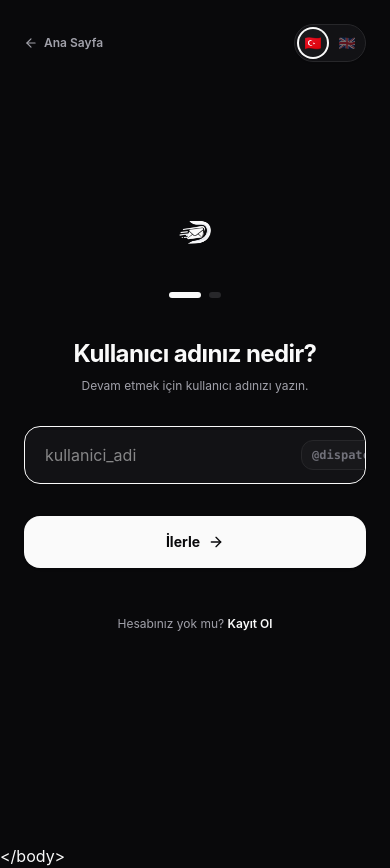
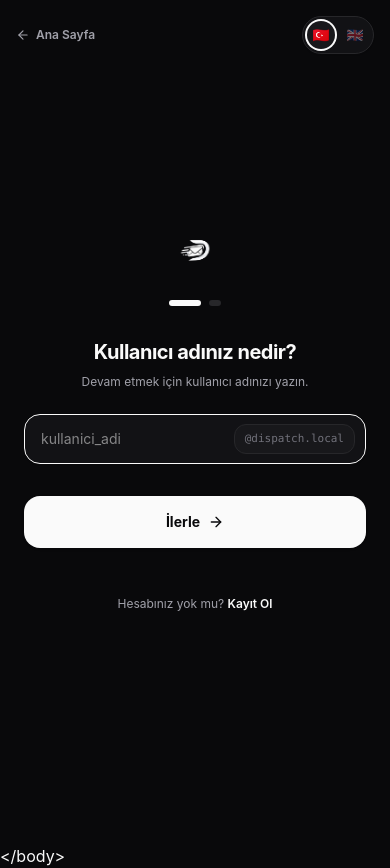
Before and after one commit to noirlang/dispatch, a React (Vite) app in the folder frontend/: page /login in a window 390 px wide. Built offline with nearby package versions, Linux system fonts and the light colour scheme; no server answers.

Commit message:
fix(auth): improve mobile responsive layout and fix email suffix truncation in login and register screens

```diff
--- a/frontend/src/views/Auth/Login.tsx
+++ b/frontend/src/views/Auth/Login.tsx
@@ -117,9 +117,9 @@ export default function Login() {
   }
 
   return (
-    <div className="h-screen w-screen flex flex-col items-center justify-center bg-[var(--bg-primary)] text-[var(--text-main)] p-6 relative select-none">
+    <div className="min-h-screen w-screen flex flex-col items-center justify-center bg-[var(--bg-primary)] text-[var(--text-main)] p-4 sm:p-6 relative select-none">
       {/* Top Header Actions */}
-      <div className="absolute top-6 left-6 right-6 flex items-center justify-between">
+      <div className="absolute top-4 sm:top-6 left-4 sm:left-6 right-4 sm:right-6 flex items-center justify-between">
         <Link
           to="/"
           className="flex items-center gap-1.5 text-xs text-[var(--text-muted)] hover:text-[var(--text-main)] font-semibold transition-colors"
@@ -152,12 +152,12 @@ export default function Login() {
       </div>
 
       {/* Brand Logo */}
-      <div className="flex items-center gap-2.5 mb-10">
-        <img src="/dispatch.png" alt="Dispatch" className="h-10 w-auto object-contain" />
+      <div className="flex items-center gap-2.5 mb-8 sm:mb-10">
+        <img src="/dispatch.png" alt="Dispatch" className="h-9 sm:h-10 w-auto object-contain" />
       </div>
 
       {/* Step Indicators */}
-      <div className="flex items-center gap-2 mb-10">
+      <div className="flex items-center gap-2 mb-8 sm:mb-10">
         {steps.map((s, idx) => (
           <div
             key={s}
@@ -173,7 +173,7 @@ export default function Login() {
       </div>
 
       {/* Main Step Form */}
-      <div className="w-full max-w-md">
+      <div className="w-full max-w-sm sm:max-w-md px-2 sm:px-0">
         <AnimatePresence mode="wait">
           <motion.div
             key={step}
@@ -185,29 +185,29 @@ export default function Login() {
             {/* Account Card (When in Password Step) */}
             {step === "password" && checkedUser && (
               <div className="flex items-center justify-between p-3 rounded-2xl bg-[var(--bg-secondary)] border border-[var(--border-color)] mb-6 shadow-xs">
-                <div className="flex items-center gap-3">
-                  <div className="w-9 h-9 rounded-full bg-[var(--bg-card)] border border-[var(--border-color)] flex items-center justify-center font-bold text-xs text-[var(--text-main)]">
+                <div className="flex items-center gap-3 min-w-0">
+                  <div className="w-9 h-9 rounded-full bg-[var(--bg-card)] border border-[var(--border-color)] flex items-center justify-center font-bold text-xs text-[var(--text-main)] shrink-0">
                     {checkedUser.name ? checkedUser.name[0]?.toUpperCase() : <UserIcon size={16} />}
                   </div>
-                  <div>
-                    <div className="text-xs font-bold text-[var(--text-main)]">{checkedUser.name || email}</div>
-                    <div className="text-[11px] text-[var(--text-dim)] font-mono">{email}</div>
+                  <div className="min-w-0">
+                    <div className="text-xs font-bold text-[var(--text-main)] truncate">{checkedUser.name || email}</div>
+                    <div className="text-[11px] text-[var(--text-dim)] font-mono truncate">{email}</div>
                   </div>
                 </div>
                 <button
                   type="button"
                   onClick={handleBackToEmail}
-                  className="text-xs text-[var(--text-muted)] hover:text-[var(--text-main)] underline font-medium px-2 py-1"
+                  className="text-xs text-[var(--text-muted)] hover:text-[var(--text-main)] underline font-medium px-2 py-1 shrink-0"
                 >
                   {lang === "tr" ? "Farklı hesap" : "Change"}
                 </button>
               </div>
             )}
 
-            <h2 className="text-2xl font-bold mb-2 tracking-tight text-center">
+            <h2 className="text-xl sm:text-2xl font-bold mb-2 tracking-tight text-center">
               {labels[step]}
             </h2>
-            <p className="text-xs text-[var(--text-muted)] mb-8 text-center">
+            <p className="text-xs text-[var(--text-muted)] mb-6 sm:mb-8 text-center">
               {step === "email"
                 ? lang === "tr"
                   ? "Devam etmek için kullanıcı adınızı yazın."
@@ -219,17 +219,17 @@ export default function Login() {
 
             <form onSubmit={handleNext} className="flex flex-col gap-4">
               {step === "email" ? (
-                <div className="relative flex items-center bg-[var(--bg-secondary)] border border-[var(--border-color)] rounded-2xl shadow-xs overflow-hidden focus-within:border-[var(--text-main)] transition-colors">
+                <div className="relative flex items-center bg-[var(--bg-secondary)] border border-[var(--border-color)] rounded-2xl shadow-xs overflow-hidden focus-within:border-[var(--text-main)] transition-colors w-full min-w-0">
                   <input
                     type="text"
                     autoFocus
                     placeholder={placeholders.email}
                     value={email}
                     onChange={e => setEmail(e.target.value)}
-                    className="flex-1 bg-transparent text-[var(--text-main)] pl-5 pr-2 py-4 text-base focus:outline-none font-mono"
+                    className="min-w-0 flex-1 w-full bg-transparent text-[var(--text-main)] pl-4 sm:pl-5 pr-2 py-3.5 sm:py-4 text-sm sm:text-base focus:outline-none font-mono"
                     required
                   />
-                  <span className="pr-4 text-xs font-mono font-semibold text-[var(--text-dim)] select-none shrink-0 bg-[var(--bg-card)] py-1.5 px-2.5 rounded-xl mr-3 border border-[var(--border-color)]">
+                  <span className="text-[11px] sm:text-xs font-mono font-medium text-[var(--text-dim)] select-none shrink-0 bg-[var(--bg-card)] py-1.5 px-2.5 rounded-xl mr-2.5 sm:mr-3 border border-[var(--border-color)] truncate max-w-[130px] sm:max-w-none">
                     @{serverDomain}
                   </span>
                 </div>
@@ -240,7 +240,7 @@ export default function Login() {
                   placeholder={placeholders.password}
                   value={password}
                   onChange={e => setPassword(e.target.value)}
-                  className="w-full bg-[var(--bg-secondary)] border border-[var(--border-color)] text-[var(--text-main)] px-5 py-4 rounded-2xl text-base text-center focus:outline-none focus:border-[var(--text-main)] transition-colors shadow-xs font-mono"
+                  className="w-full bg-[var(--bg-secondary)] border border-[var(--border-color)] text-[var(--text-main)] px-4 sm:px-5 py-3.5 sm:py-4 rounded-2xl text-sm sm:text-base text-center focus:outline-none focus:border-[var(--text-main)] transition-colors shadow-xs font-mono"
                   required
                 />
               )}
--- a/frontend/src/views/Auth/Register.tsx
+++ b/frontend/src/views/Auth/Register.tsx
@@ -155,9 +155,9 @@ export default function Register() {
   }
 
   return (
-    <div className="h-screen w-screen flex flex-col items-center justify-center bg-[var(--bg-primary)] text-[var(--text-main)] p-6 relative font-sans">
+    <div className="min-h-screen w-screen flex flex-col items-center justify-center bg-[var(--bg-primary)] text-[var(--text-main)] p-4 sm:p-6 relative font-sans">
       {/* Top Header Actions */}
-      <div className="absolute top-6 left-6 right-6 flex items-center justify-between">
+      <div className="absolute top-4 sm:top-6 left-4 sm:left-6 right-4 sm:right-6 flex items-center justify-between">
         <Link
           to="/"
           className="flex items-center gap-1.5 text-xs text-[var(--text-muted)] hover:text-[var(--text-main)] font-semibold transition-colors"
@@ -190,16 +190,16 @@ export default function Register() {
       </div>
 
       {/* Brand Logo */}
-      <div className="flex items-center gap-2.5 mb-8">
+      <div className="flex items-center gap-2.5 mb-6 sm:mb-8">
         <img src="/dispatch.png" alt="Dispatch" className="h-9 w-auto object-contain" />
       </div>
 
       {/* Progress Indicator */}
-      <div className="flex gap-2 mb-10">
+      <div className="flex gap-2 mb-8 sm:mb-10">
         {steps.map((s, i) => (
           <div
             key={s}
-            className={`h-1.5 w-10 rounded-full transition-all ${
+            className={`h-1.5 w-8 sm:w-10 rounded-full transition-all ${
               i <= stepIdx ? "bg-[var(--accent)]" : "bg-[var(--border-color)]"
             }`}
           />
@@ -214,7 +214,7 @@ export default function Register() {
           animate={{ opacity: 1, y: 0 }}
           exit={{ opacity: 0, y: -15 }}
           transition={{ duration: 0.15 }}
-          className="w-full max-w-md p-8 rounded-3xl bg-[var(--bg-secondary)] border border-[var(--border-color)] shadow-2xl flex flex-col items-center gap-6"
+          className="w-full max-w-sm sm:max-w-md p-5 sm:p-8 rounded-3xl bg-[var(--bg-secondary)] border border-[var(--border-color)] shadow-2xl flex flex-col items-center gap-5 sm:gap-6"
         >
           {step === "invite" && (
             <div className="p-3 rounded-2xl bg-[#3b82f615] text-[#3b82f6] border border-[#3b82f630] -mb-2">
@@ -223,7 +223,7 @@ export default function Register() {
           )}
 
           <div className="text-center">
-            <h1 className="text-xl font-bold text-center text-[var(--text-main)]">
+            <h1 className="text-lg sm:text-xl font-bold text-center text-[var(--text-main)]">
               {labels[step]}
             </h1>
             {step === "invite" && (
@@ -236,7 +236,7 @@ export default function Register() {
           </div>
 
           {step === "email" ? (
-            <div className="w-full relative flex items-center bg-[var(--bg-primary)] border border-[var(--border-color)] rounded-2xl shadow-xs overflow-hidden focus-within:border-[var(--text-main)] transition-colors">
+            <div className="w-full relative flex items-center bg-[var(--bg-primary)] border border-[var(--border-color)] rounded-2xl shadow-xs overflow-hidden focus-within:border-[var(--text-main)] transition-colors min-w-0">
               <input
                 autoFocus
                 type="text"
@@ -244,9 +244,9 @@ export default function Register() {
                 value={form.email}
                 onChange={e => setForm(f => ({ ...f, email: e.target.value.replace(/^@+/, "") }))}
                 required
-                className="flex-1 bg-transparent text-[var(--text-main)] pl-5 pr-2 py-3.5 text-sm focus:outline-none font-mono"
+                className="min-w-0 flex-1 w-full bg-transparent text-[var(--text-main)] pl-4 sm:pl-5 pr-2 py-3 sm:py-3.5 text-sm focus:outline-none font-mono"
               />
-              <span className="pr-4 text-xs font-mono font-semibold text-[var(--text-dim)] select-none shrink-0 bg-[var(--bg-card)] py-1.5 px-2.5 rounded-xl mr-3 border border-[var(--border-color)]">
+              <span className="text-[11px] sm:text-xs font-mono font-medium text-[var(--text-dim)] select-none shrink-0 bg-[var(--bg-card)] py-1.5 px-2 sm:px-2.5 rounded-xl mr-2.5 sm:mr-3 border border-[var(--border-color)] truncate max-w-[130px] sm:max-w-none">
                 @{serverDomain}
               </span>
             </div>
@@ -259,20 +259,20 @@ export default function Register() {
               onChange={e => setForm(f => ({ ...f, [step]: e.target.value }))}
               required
               minLength={step === "password" ? 8 : 1}
-              className={`w-full bg-[var(--bg-primary)] border border-[var(--border-color)] text-[var(--text-main)] text-base px-4 py-3 rounded-xl text-center focus:outline-none focus:border-[var(--text-main)] transition-colors font-medium ${
+              className={`w-full bg-[var(--bg-primary)] border border-[var(--border-color)] text-[var(--text-main)] text-sm sm:text-base px-4 py-3 rounded-xl text-center focus:outline-none focus:border-[var(--text-main)] transition-colors font-medium ${
                 step === "invite" ? "font-mono tracking-widest uppercase text-lg" : ""
               }`}
             />
           )}
 
-          {error && <p className="text-[#ef4444] text-xs font-medium">{error}</p>}
+          {error && <p className="text-[#ef4444] text-xs font-medium text-center">{error}</p>}
 
           <div className="flex items-center gap-3 w-full justify-between mt-2">
             {stepIdx > 0 ? (
               <button
                 type="button"
                 onClick={() => setStep(steps[stepIdx - 1] as any)}
-                className="text-xs font-semibold text-[var(--text-muted)] hover:text-[var(--text-main)]"
+                className="text-xs font-semibold text-[var(--text-muted)] hover:text-[var(--text-main)] px-2 py-1"
               >
                 {lang === "tr" ? "← Geri" : "← Back"}
               </button>
```
